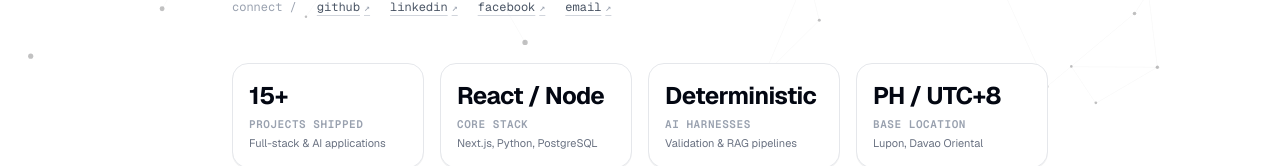
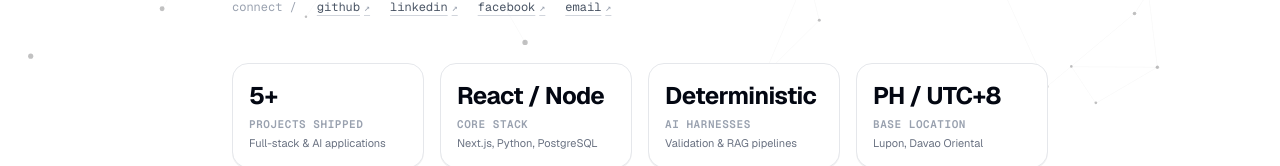
Before and after one commit to rchieeee/portfolio, a React (Vite) app: page / in a window 1280 px wide. Shown: the part 670-836 px from the top of the page. Built offline with nearby package versions, Linux system fonts and the light colour scheme; no server answers.

Commit message:
replacing 5yrs

```diff
--- a/src/portfolioData.js
+++ b/src/portfolioData.js
@@ -28,7 +28,7 @@ export const socials = [
 ]
 
 export const keyMetrics = [
-  { label: 'Projects Shipped', value: '15+', detail: 'Full-stack & AI applications' },
+  { label: 'Projects Shipped', value: '5+', detail: 'Full-stack & AI applications' },
   { label: 'Core Stack', value: 'React / Node', detail: 'Next.js, Python, PostgreSQL' },
   { label: 'AI Harnesses', value: 'Deterministic', detail: 'Validation & RAG pipelines' },
   { label: 'Base Location', value: 'PH / UTC+8', detail: 'Lupon, Davao Oriental' },
```
